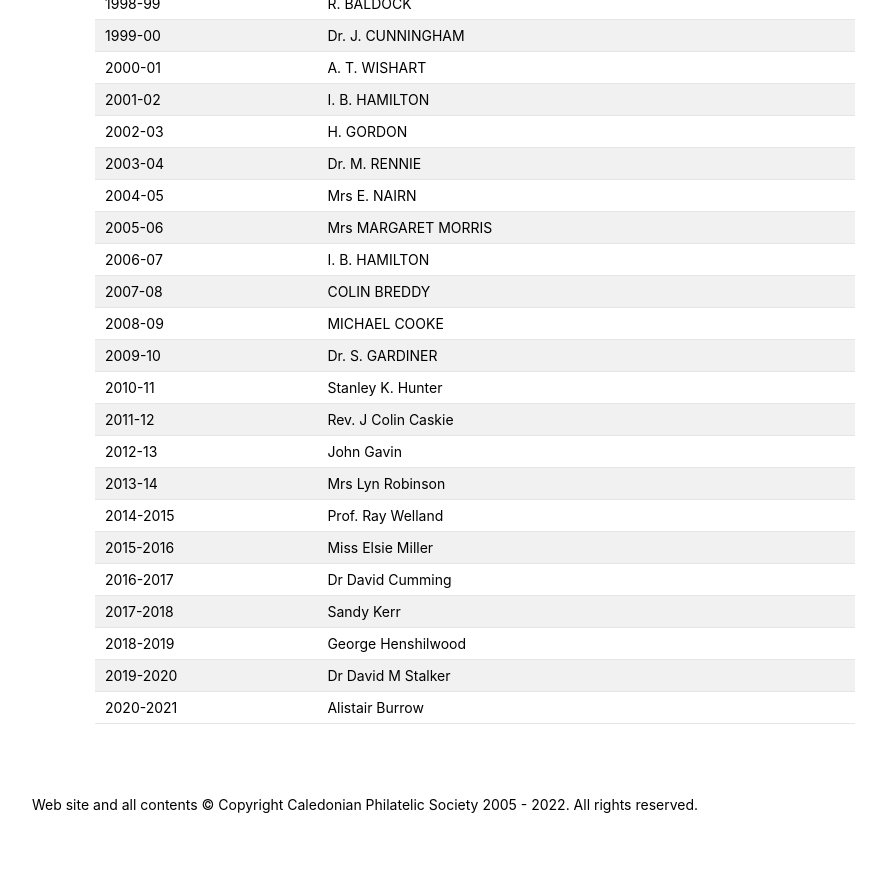
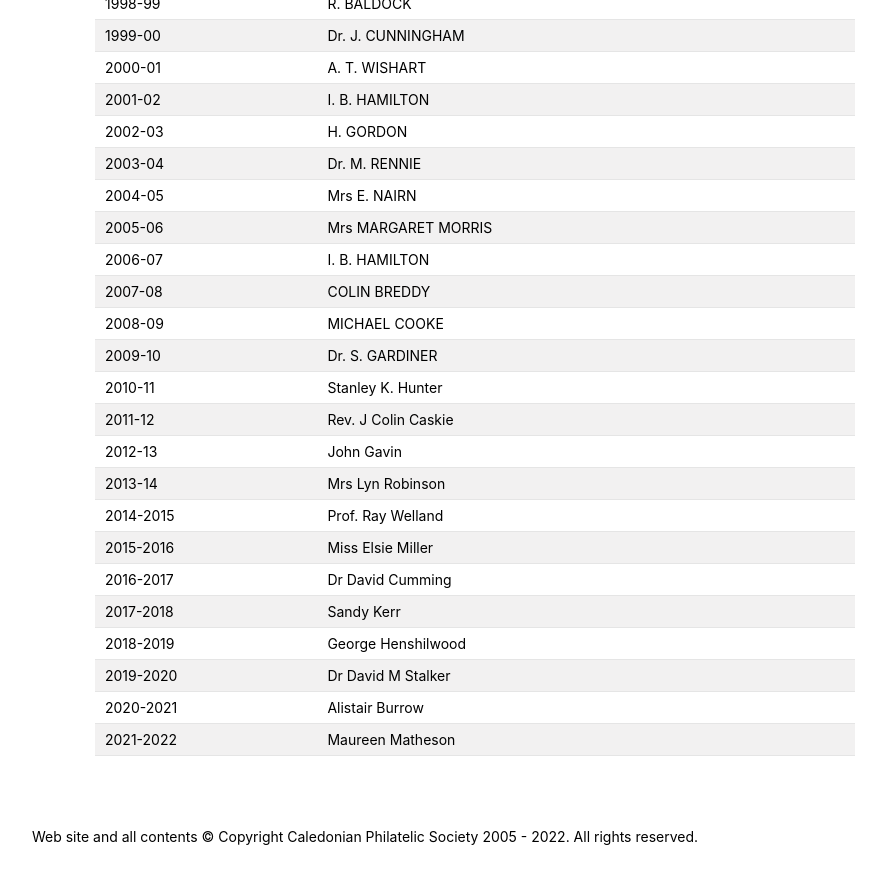
Before and after one commit to astalker/caledonian-stamps, a Jekyll site: the page built from past-presidents.md, in a window 1280 px wide and 900 px high, scrolled down 3047 px. Shown: the top 884 px of the window, without its empty margins (275-1161 px from the left). Built offline with Jekyll 4.4.1, drawn with Linux system fonts in a browser that asks for light colours; our own code applies the rules of GitHub Pages for plain Markdown files.

Commit message:
Maureen Matheson added to Past Presidents

```diff
--- a/past-presidents.md
+++ b/past-presidents.md
@@ -113,3 +113,4 @@ Date    | President
 2018-2019 | George Henshilwood |
 2019-2020 | Dr David M Stalker |
 2020-2021 | Alistair Burrow |
+2021-2022 | Maureen Matheson|
```
